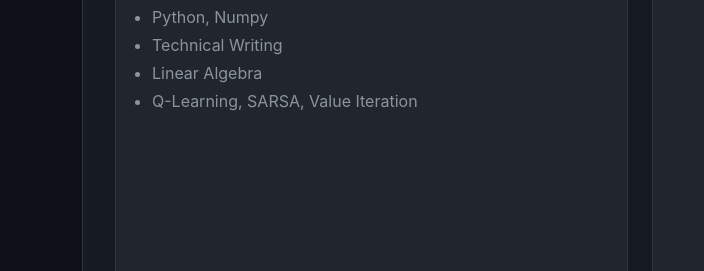
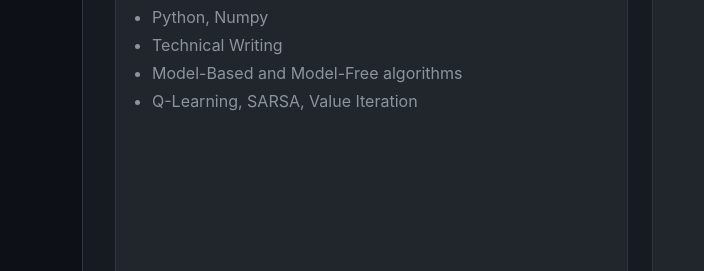
Before and after one commit to joshaney324/PersonalWebsite, a plain HTML site: page personal_projects.html in a window 1280 px wide. Shown: the part 1209-1480 px from the top of the page, 0-704 px from the left. Drawn offline with nearby package versions, Linux system fonts and the light colour scheme; grey boxes are pictures that could not be loaded.

Commit message:
small error on personal project description

```diff
--- a/personal_projects.html
+++ b/personal_projects.html
@@ -156,7 +156,7 @@
                         <ul>
                             <li>Python, Numpy</li>
                             <li>Technical Writing</li>
-                            <li>Linear Algebra</li>
+                            <li>Model-Based and Model-Free algorithms</li>
                             <li>Q-Learning, SARSA, Value Iteration</li>
                         </ul>
                     </div>
```
